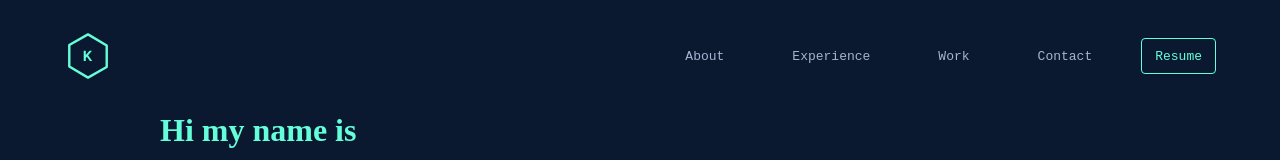
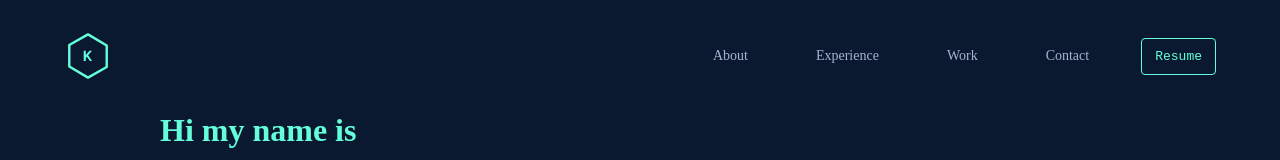
Before and after one commit to koolkishan/nextjs-portfolio, a Next.js app: page / in a window 1280 px wide. Shown: the top 160 px of the page. Built offline with nearby package versions, Linux system fonts and the light colour scheme; no server answers.

Commit message:
Added Hyperlink wrapper to the logo

```diff
--- a/src/scss/sections/_navbar.scss
+++ b/src/scss/sections/_navbar.scss
@@ -5,6 +5,7 @@ nav {
   align-items: center;
   padding: 0 4rem;
   .brand {
+    a {
       color: var(--theme-color);
       display: flex;
       justify-content: center;
@@ -14,16 +15,24 @@ nav {
       fill: none;
       margin: 2rem 0;
       cursor: pointer;
+      outline: 2px dashed transparent;
+      transition: 0.3s ease-in-out;
       &:hover {
         fill: #64fad91a;
+      }
+      &:focus {
+        outline-color: var(--theme-color);
+        fill: #64fad91a;
+      }
     }
   }
   .nav-items {
     display: flex;
     gap: 3em;
     color: var(--lightest-slate);
-    font-family: "SF Mono", "Fira Code", "Fira Mono", "Roboto Mono", monospace;
-    font-size: 13px;
+    font-family: var(--fira-code);
+    font-weight: 500;
+    font-size: 14px;
     &-list {
       display: flex;
       gap: 3rem;
--- a/src/sections/Navbar.tsx
+++ b/src/sections/Navbar.tsx
@@ -16,7 +16,9 @@ function Navbar() {
   return (
     <nav>
       <div className="brand">
-        <Logo />
+        <Link href="kishansheth.com">
+          <Logo />
+        </Link>
       </div>
       <div className="nav-items">
         <ul className="nav-items-list">
```
Lines whose indentation alone changed are shown as unchanged.
